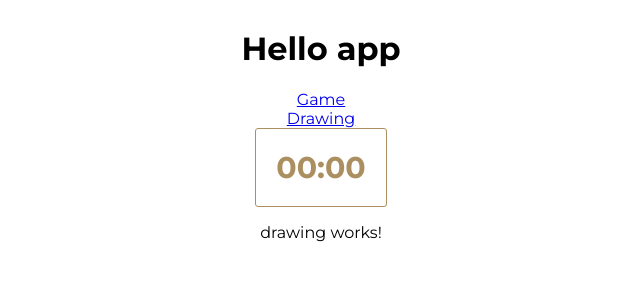
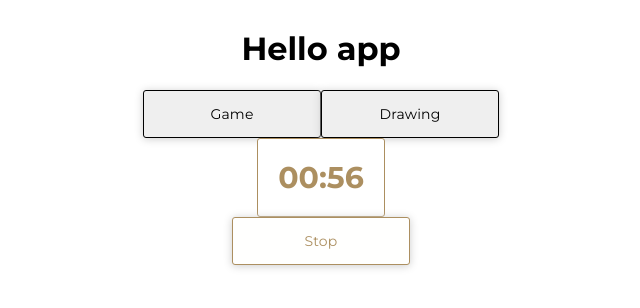
Before and after one commit to Bunchenko/5-of-36, an Angular app: page /drawing in a window 1280 px wide. Shown: the top 308 px of the page, without its empty margins (319-959 px from the left). Built offline with nearby package versions, Linux system fonts and the light colour scheme.

Commit message:
edit app and drawing templates

```diff
--- a/src/app/app.component.html
+++ b/src/app/app.component.html
@@ -1,7 +1,14 @@
 <h1>Hello app</h1>
-<a [routerLink]="'/game'">Game</a>
-<a [routerLink]="'/drawing'">Drawing</a>
+<nav>
+	<app-button [routerLink]="'/game'" [customClass]="[]">
+		Game
+	</app-button>
+	<app-button [routerLink]="'/drawing'">
+		Drawing
+	</app-button>
+</nav>
+
 <app-card [elemStyles]="{display: 'flex', alignItems: 'center', flexDirection: 'column'}">
-	<div class="time">{{(drawingService.time | async) ?? 0 | mmss}}</div>
+	<div class="time">{{(drawingService.time$ | async) ?? 0 | mmss}}</div>
 </app-card>
 <router-outlet></router-outlet>
--- a/src/app/drawing/drawing.component.html
+++ b/src/app/drawing/drawing.component.html
@@ -1 +1 @@
-<p>drawing works!</p>
+<app-button [customClass]="['primary']" (click)="onClick()">Stop</app-button>
--- a/src/app/drawing/drawing.component.ts
+++ b/src/app/drawing/drawing.component.ts
@@ -1,10 +1,15 @@
 import { Component } from '@angular/core';
+import { DrawingService } from 'src/services/drawing.service';
 
 @Component({
   selector: 'app-drawing',
   templateUrl: './drawing.component.html',
-  styleUrls: ['./drawing.component.css']
+  styleUrls: ['./drawing.component.css'],
 })
 export class DrawingComponent {
+  constructor(private _drawingService: DrawingService) {}
 
+  onClick() {
+    this._drawingService.complete$.next(true);
+  }
 }
```
